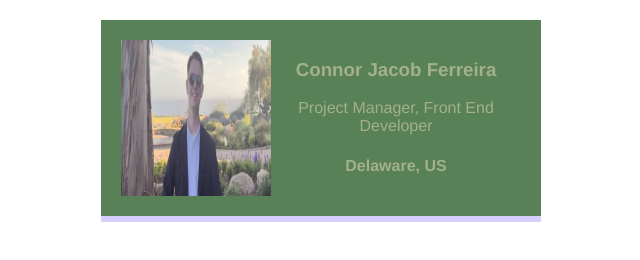
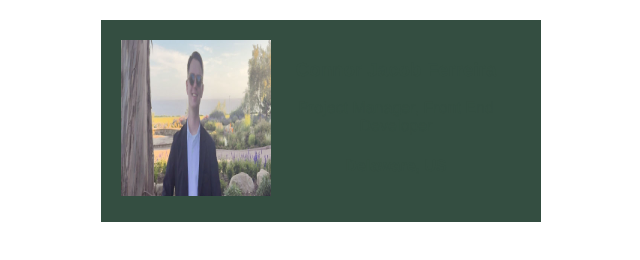
Before and after one commit to conjfer/bidness-card2, a website built with Vite: page index.html in a window 1280 px wide. Shown: the whole page, without its empty margins (319-959 px from the left). Built offline with nearby package versions, Linux system fonts and the light colour scheme.

Commit message:
Update styles.css

```diff
--- a/styles.css
+++ b/styles.css
@@ -19,9 +19,9 @@ body {
     display: flex;
     justify-content: space-around;
     text-align: center;
-    background: #588157;
-    color: #a3b18a;
-    border-bottom: 6px solid #d8cefe;
+    background: #344e41;
+    color: #344e41;
+    border-bottom: 6px solid #344e41;
 
     /*
     Challenge:
```
